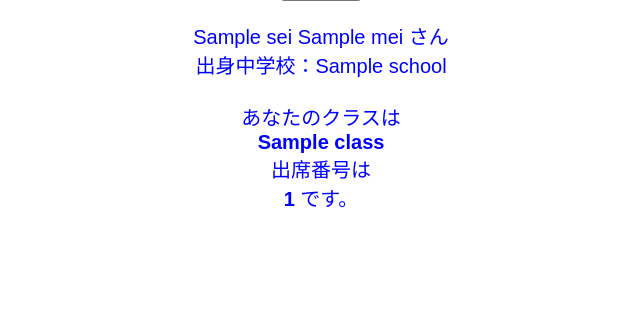
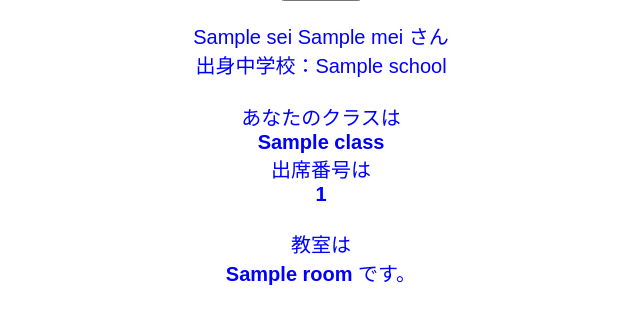
Before and after one commit to shunkun89/class-search-2026, a Flask app: template templates/index.html in a window 1280 px wide. Shown: the part 268-592 px from the top of the page, without its empty margins (319-959 px from the left). Run offline with Flask 3, Linux system fonts and the light colour scheme; the template is opened without the code that fills it: most values are stand-ins (such as "Sample title", 1, 10 or a date in 2020); parts of the project's set-up code (start-up, migrations or seed data) failed here and were passed over.

Commit message:
Update index.html

```diff
--- a/templates/index.html
+++ b/templates/index.html
@@ -47,10 +47,14 @@
 <div class="result">
     {{ result.sei }} {{ result.mei }} さん<br>
     出身中学校：{{ result.school }}<br><br>
+
     あなたのクラスは<br>
     <strong>{{ result.class }}</strong><br>
     出席番号は<br>
-    <strong>{{ result.number }}</strong> です。
+    <strong>{{ result.number }}</strong><br><br>
+
+    教室は<br>
+    <strong>{{ result.room }}</strong> です。
 </div>
 {% endif %}
 
```
